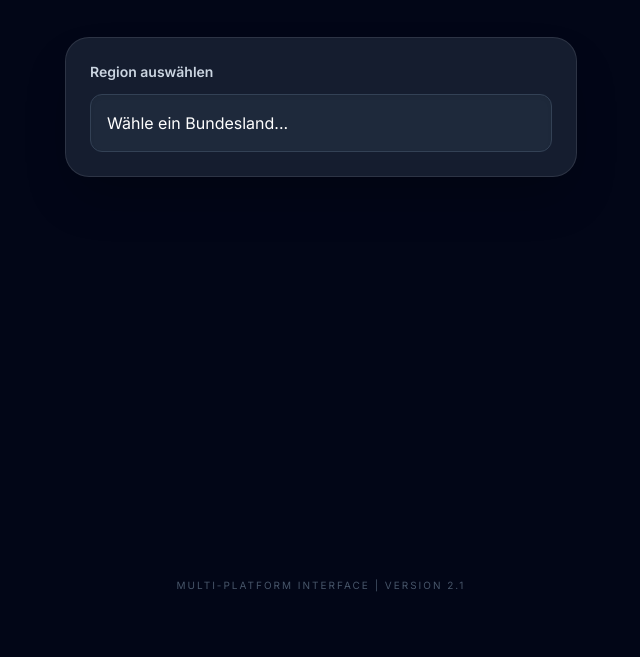
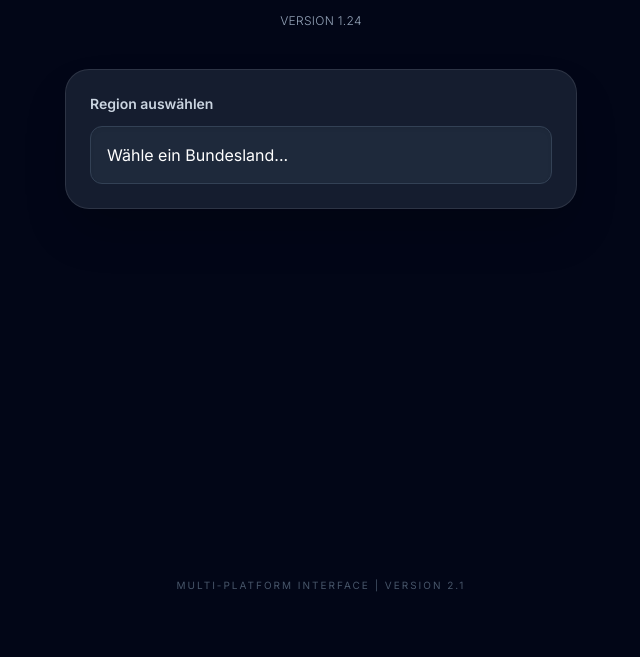
Before and after one commit to katharinaschuetz07-arch/corona_analyse, a plain HTML site: page index.html in a window 1280 px wide. Shown: the part 143-800 px from the top of the page, without its empty margins (319-959 px from the left). Drawn offline with nearby package versions, Linux system fonts and the light colour scheme.

Commit message:
Add version information to index.html

```diff
--- a/index.html
+++ b/index.html
@@ -38,6 +38,8 @@
         </h1>
         <div class="h-1 w-20 bg-red-600 mx-auto rounded-full"></div>
         <p class="text-slate-400 mt-4 font-light tracking-wide uppercase text-xs">Corona-Maßnahmen & Symbolik</p>
+        <p class="text-slate-400 mt-4 font-light tracking-wide uppercase text-xs">Version 1.24 </p>
+
     </header>
 
     <main class="w-full max-w-lg space-y-6">
```
